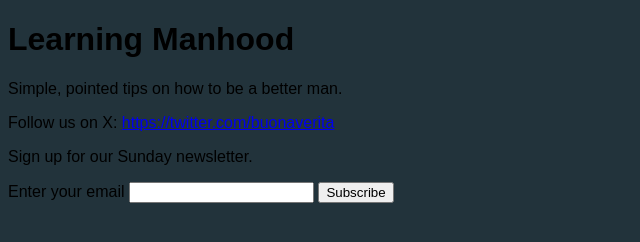
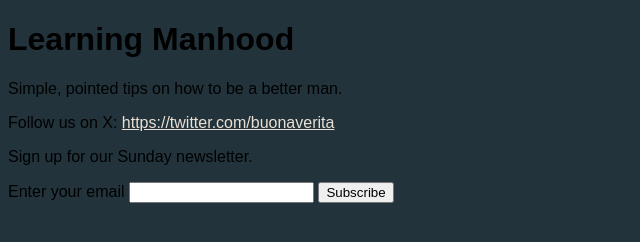
Before and after one commit to learningmanhood/learningmanhood.github.io, a plain HTML site: page index.html in a window 1280 px wide. Shown: the whole page, without its empty margins (0-640 px from the left). Drawn offline with Linux system fonts and the light colour scheme.

Commit message:
Update styles.css
added link color

```diff
--- a/styles.css
+++ b/styles.css
@@ -2,5 +2,6 @@ body {background:#22333B; font-family: sans-serif;}
 
 .main {width: 80%; max-width: 800px; margin: 2% auto; color: #C6AC8F; padding: 20px; border: solid 1px #5E503F; border-radius: 25px;}
 
+a {color: #EAE0D5;}
 
 /* https://coolors.co/palette/0a0908-22333b-eae0d5-c6ac8f-5e503f */
```
